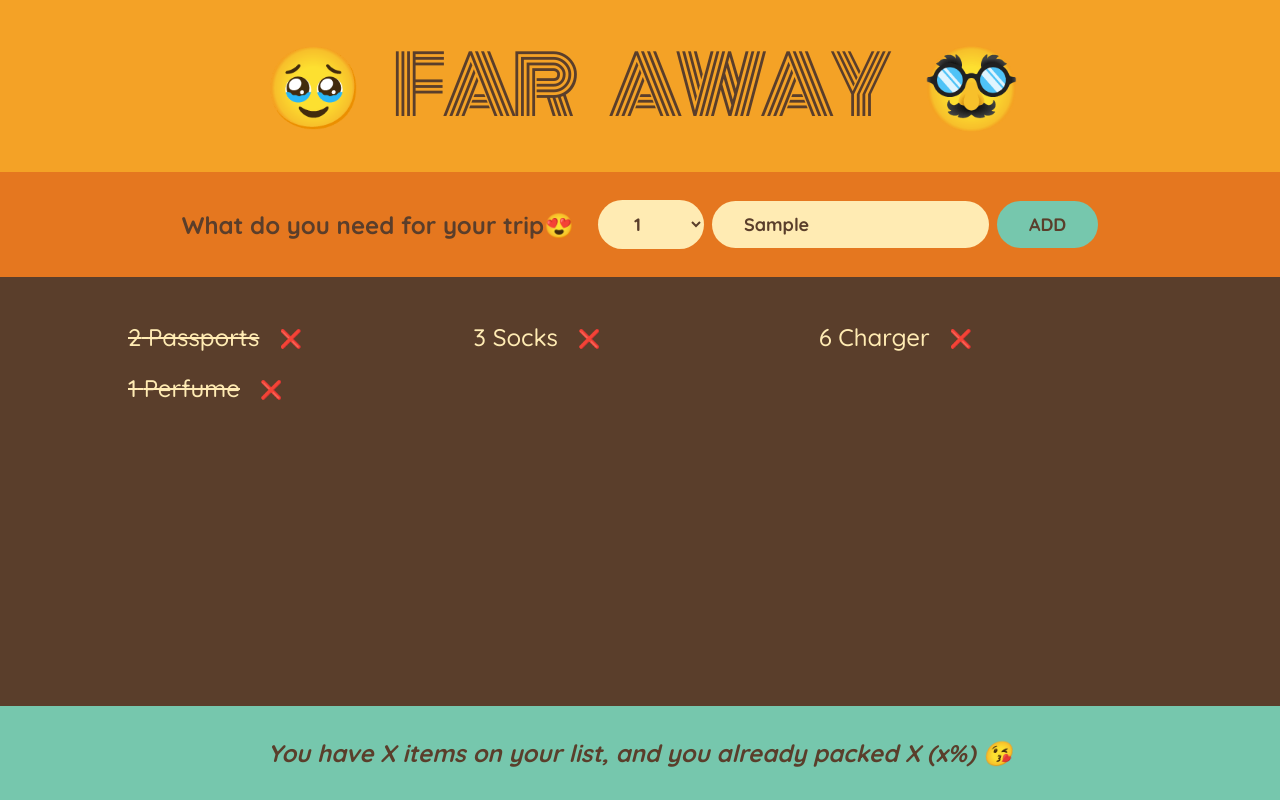
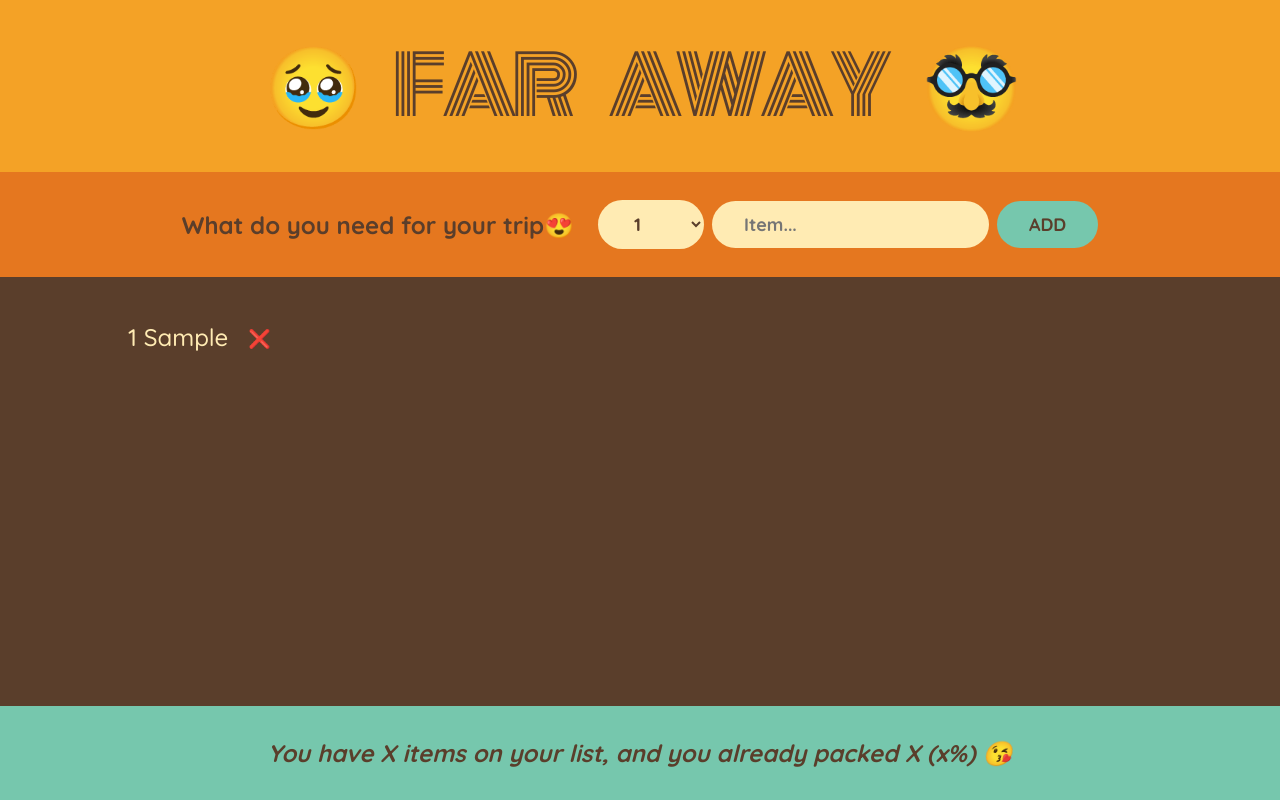
Before and after one commit to tvramshankar/far-away, a React (Create React App) app: page / in a window 1280 px wide. Both pictures are taken after typing "Sample" into the empty fields and a click on the button "ADD". Built offline with nearby package versions, Linux system fonts and the light colour scheme.

Commit message:
completted list addition and deletion

```diff
--- a/src/App.js
+++ b/src/App.js
@@ -1,17 +1,19 @@
 import "./App.css";
 import { useState } from "react";
-const initialItems = [
-  { id: 1, description: "Passports", quantity: 2, packed: true },
-  { id: 2, description: "Socks", quantity: 3, packed: false },
-  { id: 3, description: "Charger", quantity: 6, packed: false },
-  { id: 4, description: "Perfume", quantity: 1, packed: true },
-];
+
 function App() {
+  const [items, setItems] = useState([]);
+  function handleClick(addedData) {
+    setItems((items) => [...items, addedData]);
+  }
+  function handleDelete(id) {
+    setItems((items) => items.filter((e) => e.id !== id));
+  }
   return (
     <div className="app">
       <Logo></Logo>
-      <Form></Form>
-      <PackingLists></PackingLists>
+      <Form handleClick={handleClick}></Form>
+      <PackingLists items={items} handleDelete={handleDelete}></PackingLists>
       <Stats></Stats>
     </div>
   );
@@ -21,11 +23,21 @@ function Logo() {
   return <h1>🥹 Far Away 🥸</h1>;
 }
 
-function Form() {
+function Form({ handleClick }) {
   const [quantity, setQuantity] = useState(1);
   const [description, setDescription] = useState("");
   function handleSubmit(e) {
     e.preventDefault();
+
+    const addedData = {
+      id: Date.now(),
+      description: description,
+      quantity: quantity,
+      packed: false,
+    };
+    handleClick(addedData);
+    setQuantity(1);
+    setDescription("");
   }
 
   return (
@@ -44,42 +56,36 @@ function Form() {
         onChange={(e) => setDescription(e.target.value)}
         placeholder="Item..."
       ></input>
-      <button
-        onClick={() => {
-          const addedData = {
-            id: 1,
-            description: description,
-            quantity: quantity,
-            packed: false,
-          };
-          console.log(addedData);
-        }}
-      >
-        add
-      </button>
+      <button>add</button>
     </form>
   );
 }
 
-function PackingLists() {
+function PackingLists({ items, handleDelete }) {
   return (
     <div className="list">
       <ul>
-        {initialItems.map((e) => (
-          <List list={e} key={e.id} />
+        {items.map((e) => (
+          <List list={e} handleDelete={handleDelete} key={e.id} />
         ))}
       </ul>
     </div>
   );
 }
 
-function List({ list }) {
+function List({ list, handleDelete }) {
   return (
     <li>
       <span style={list.packed ? { textDecoration: "line-through" } : {}}>
         {list.quantity} {list.description}
       </span>
-      <button>❌</button>
+      <button
+        onClick={() => {
+          handleDelete(list.id);
+        }}
+      >
+        ❌
+      </button>
     </li>
   );
 }
```
